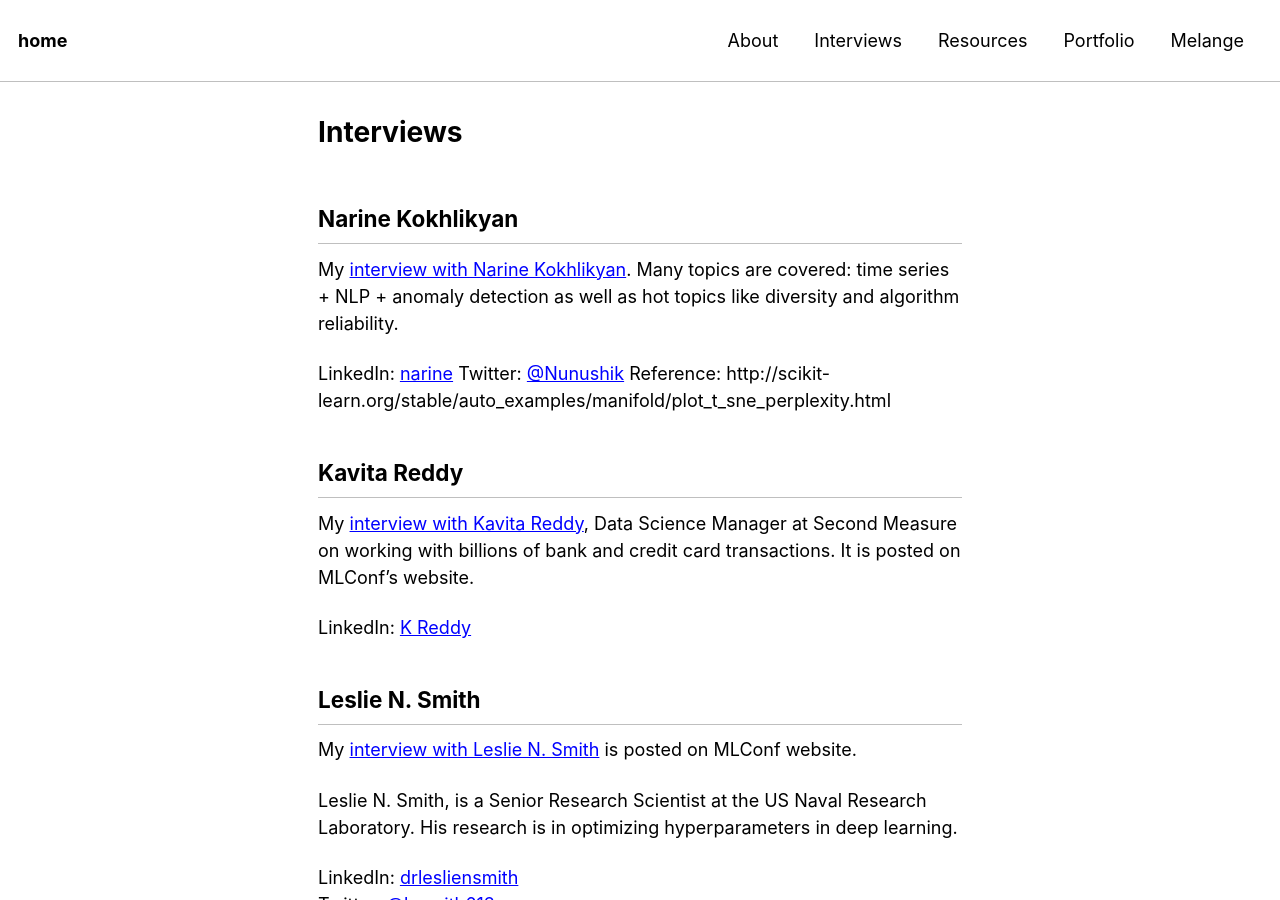
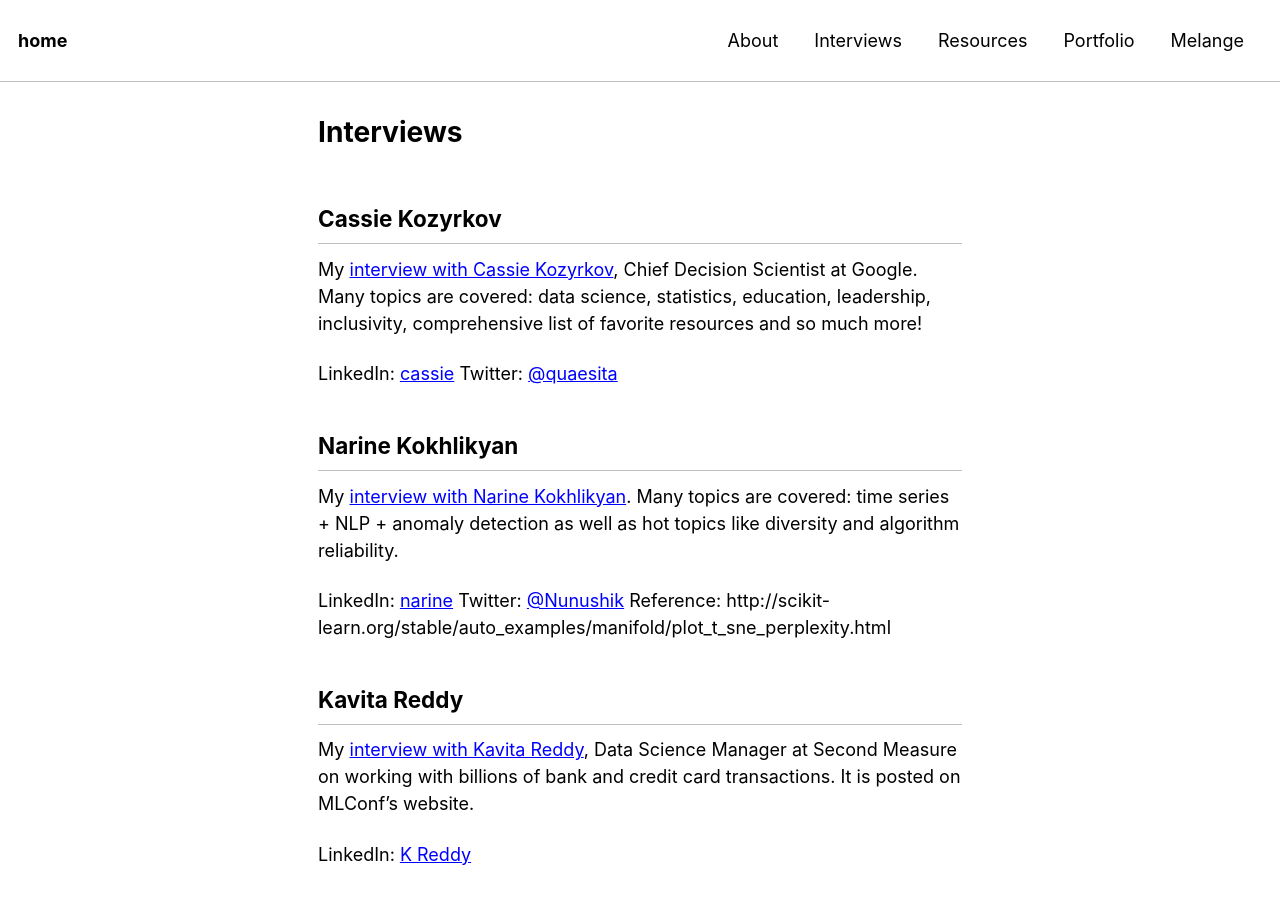
Before and after one commit to reshamas/reshamas.github.io, a Jekyll site: the page built from interviews/index.md, in a window 1280 px wide and 900 px high. Built offline with Jekyll 4.4.1, drawn with Linux system fonts in a browser that asks for light colours.

Commit message:
Update index.md

```diff
--- a/interviews/index.md
+++ b/interviews/index.md
@@ -4,6 +4,12 @@ title: Interviews
 tags:
 comments: false
 ---
+
+## Cassie Kozyrkov
+My [interview with Cassie Kozyrkov](https://mlconf.com/interview-with-cassie-kozyrkov-chief-decision-scientist-at-google-by-reshama-shaikh-program-committee-member/), Chief Decision Scientist at Google.  Many topics are covered:  data science, statistics, education, leadership, inclusivity, comprehensive list of favorite resources and so much more!
+
+LinkedIn: [cassie](https://www.linkedin.com/in/cassie-kozyrkov-9531919/)
+Twitter: [@quaesita](https://twitter.com/quaesita)
 
 ## Narine Kokhlikyan
 My [interview with Narine Kokhlikyan](https://mlconf.com/interview-with-narine-kokhlikyan-machine-learning-engineer-at-slice-technologies-inc-by-reshama-shaikh-program-committee-member/).  Many topics are covered:  time series + NLP + anomaly detection as well as hot topics like diversity and algorithm reliability.
```
